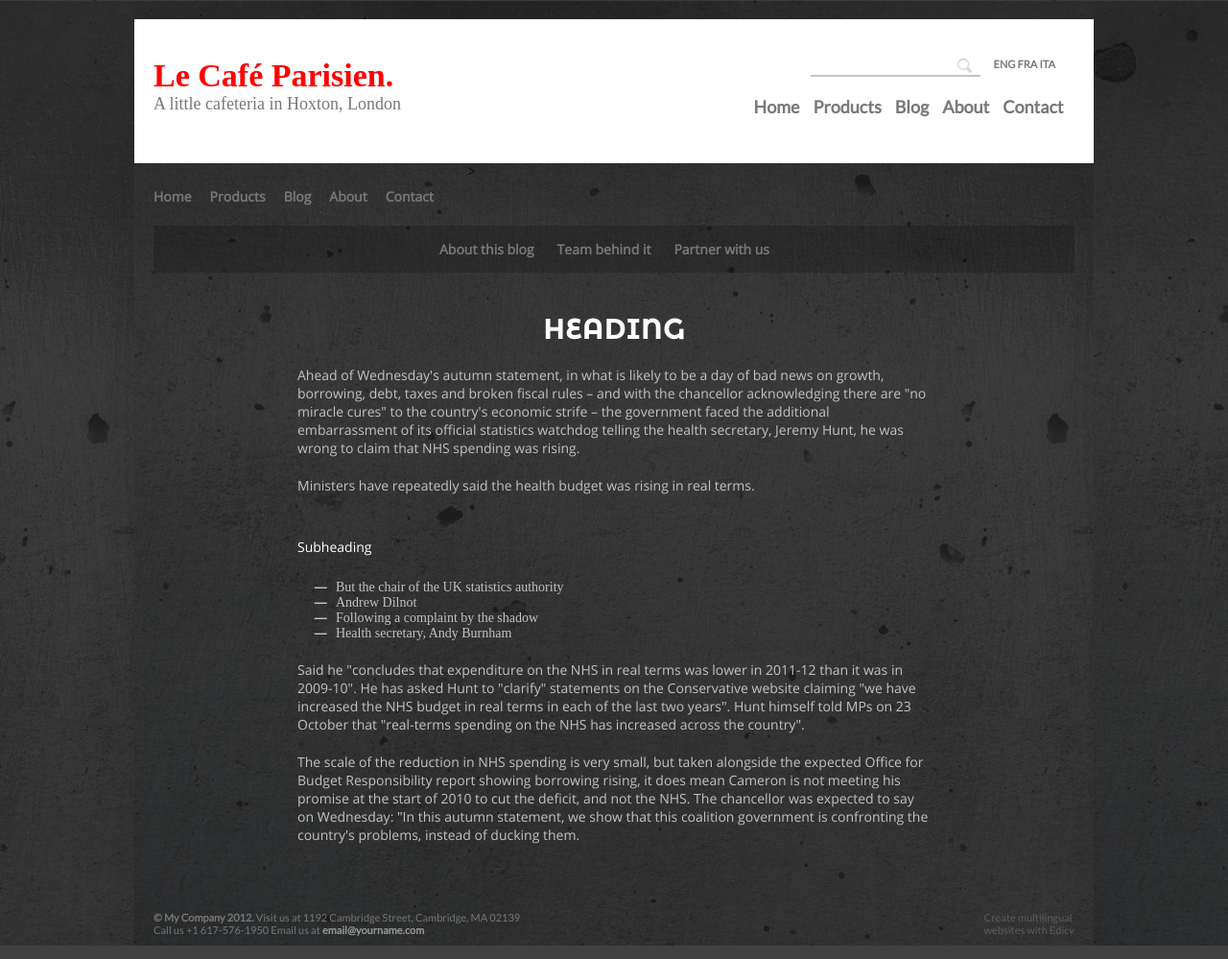
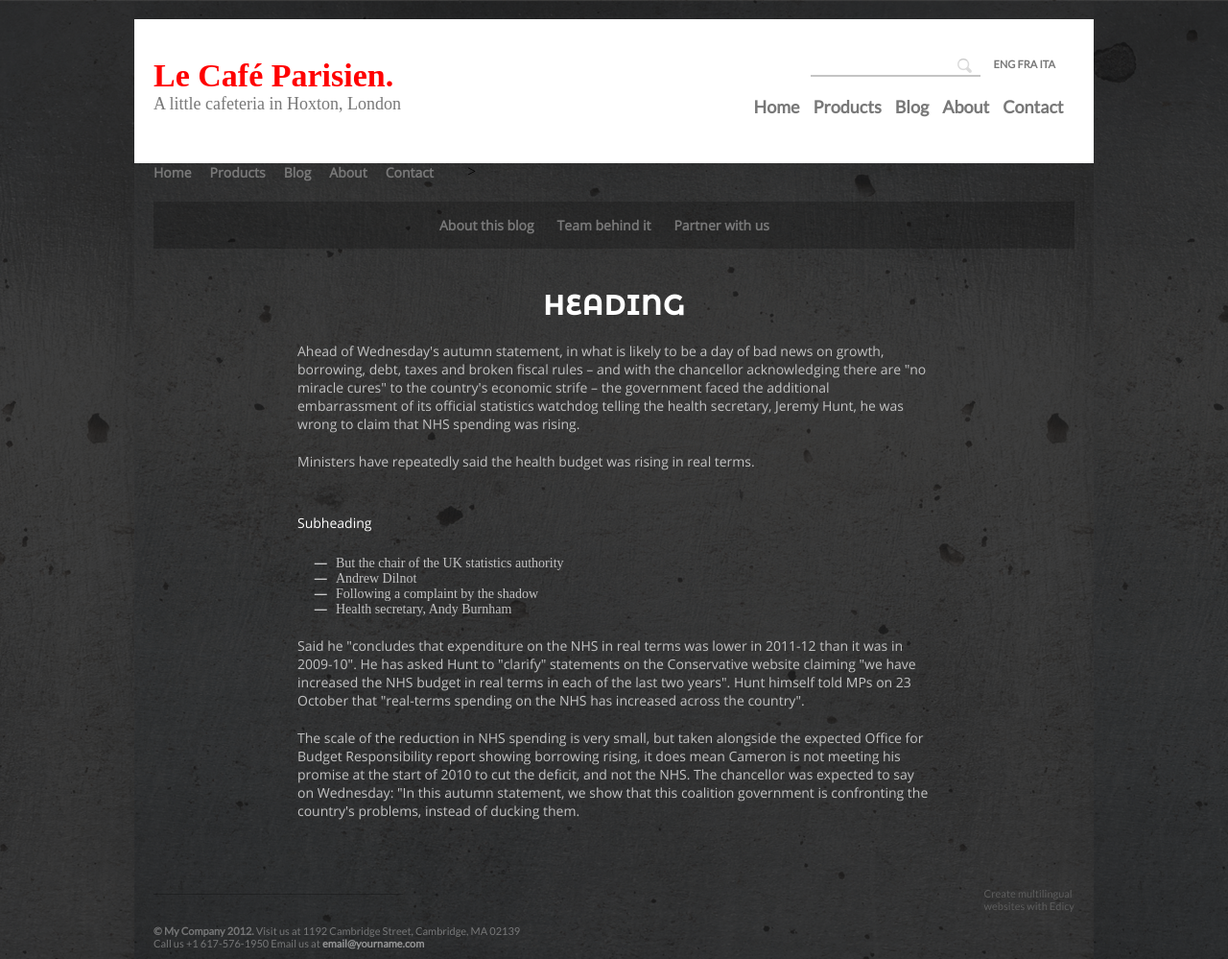
Before and after one commit to LabKitty/Cafe, a plain HTML site: page about.html in a window 1280 px wide. Shown: the whole page at 96% size. Drawn offline with nearby package versions, Linux system fonts and the light colour scheme.

Commit message:
Tidy up
Tidy up code, Fix lines

```diff
--- a/about.html
+++ b/about.html
@@ -69,7 +69,6 @@
 
 
 		<h5>Subheading</h5>
-
 			<ul>
 				<li>But the chair of the UK statistics authority</li>
 				<li>Andrew Dilnot</li>
@@ -86,6 +85,7 @@
 	<footer>
 
 		<div id="sidebar_left">
+		<img src="images/line.png" class="line">
 			<p><span>© My Company 2012.</span> Visit us at 1192 Cambridge Street, Cambridge, MA 02139<br /> Call us +1 617-576-1950  Email us at <a href="#">email@yourname.com</a></p>
 		</div>
 		<div id="sidebar_right">
--- a/style.css
+++ b/style.css
@@ -264,7 +264,7 @@ footer{
 	height: 60px;
 	margin-left:20px;
 	margin-right: 20px;
-	margin-top: 25px;
+
 }
 #blog_nav a{
 	padding-right:15px;
```
Also changed, not shown: blog.html (+4 -2 lines), index.html (+2 -0 lines). Lines whose indentation alone changed are shown as unchanged.
